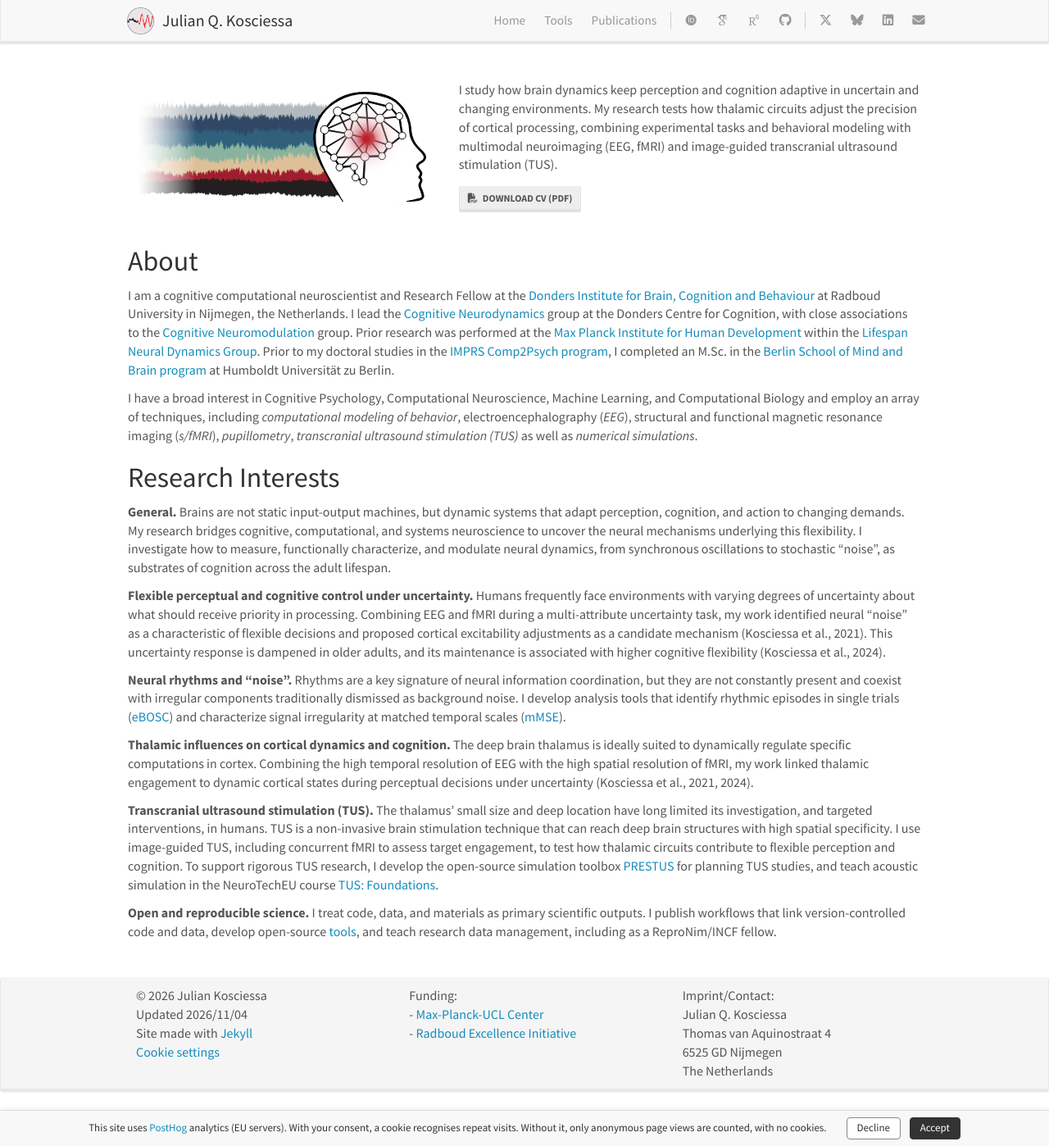
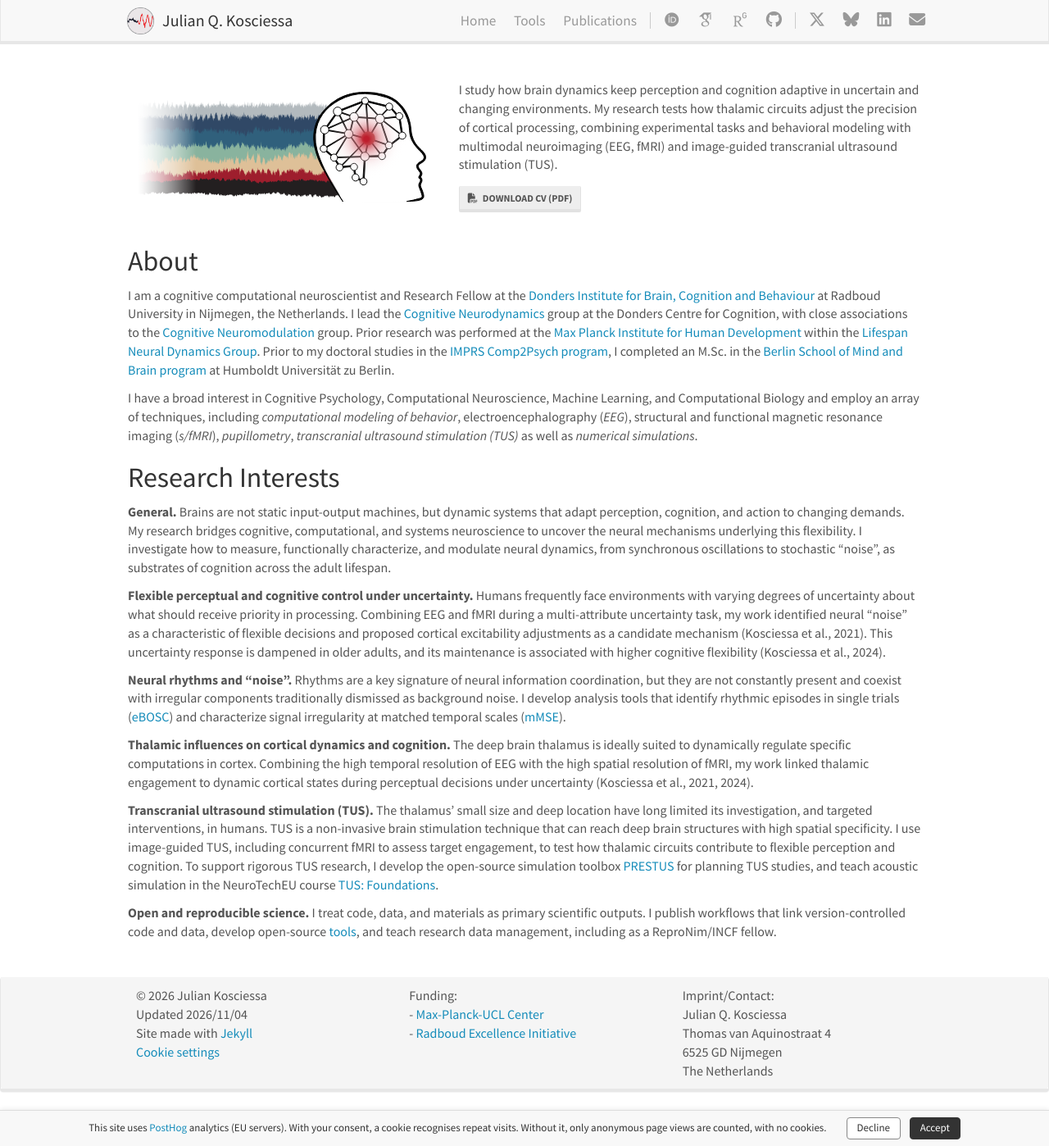
Before and after one commit to jkosciessa/jkosciessa.github.io, a Jekyll site: the page built from _pages/home.md, in a window 1280 px wide and 1398 px high. Shown: the whole window at 82% size. Built offline with Jekyll 4.4.1, drawn with Linux system fonts in a browser that asks for light colours; some web fonts are replaced.

Commit message:
navbar: larger menu text and icons

```diff
--- a/css/main.scss
+++ b/css/main.scss
@@ -153,6 +153,7 @@ firstp {
 @media (min-width: 768px) {
   .navbar-brand { font-size: clamp(15px, 1.6vw, 20px); }
   .navbar-brand-name > img { height: clamp(26px, 2.6vw, 35px) !important; }
-  .navbar-nav > li > a { font-size: clamp(13px, 1.2vw, 16px); padding-left: clamp(5px, 0.9vw, 15px); padding-right: clamp(5px, 0.9vw, 15px); }
+  .navbar-nav > li > a { font-size: clamp(14px, 1.35vw, 18px); padding-left: clamp(4px, 0.85vw, 14px); padding-right: clamp(4px, 0.85vw, 14px); }
+  .navbar-nav > li > a.menu-link i { font-size: 1.15em; }
   .navbar-nav > li.nav-sep { margin-left: clamp(2px, 0.4vw, 6px); margin-right: clamp(2px, 0.4vw, 6px); }
 }
```
